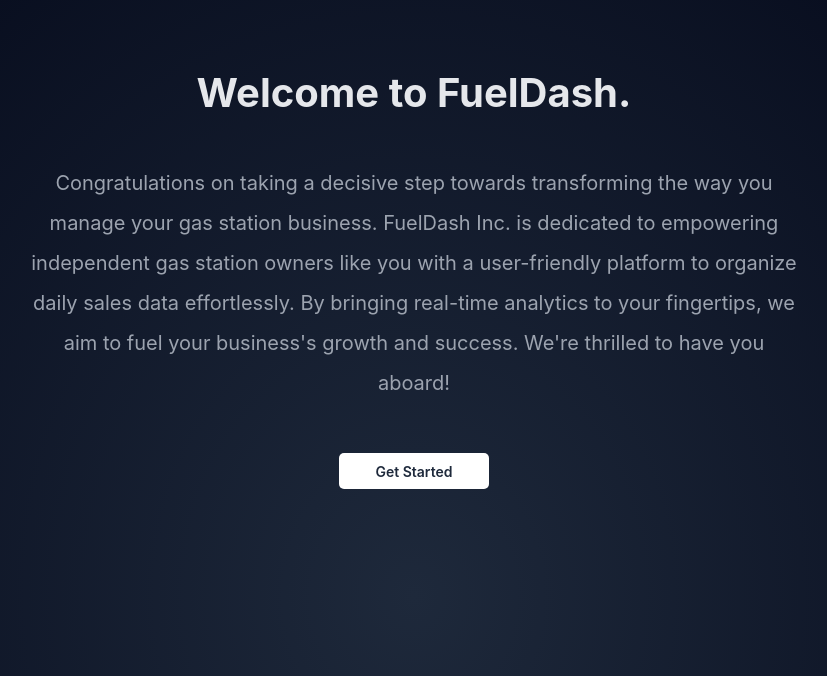
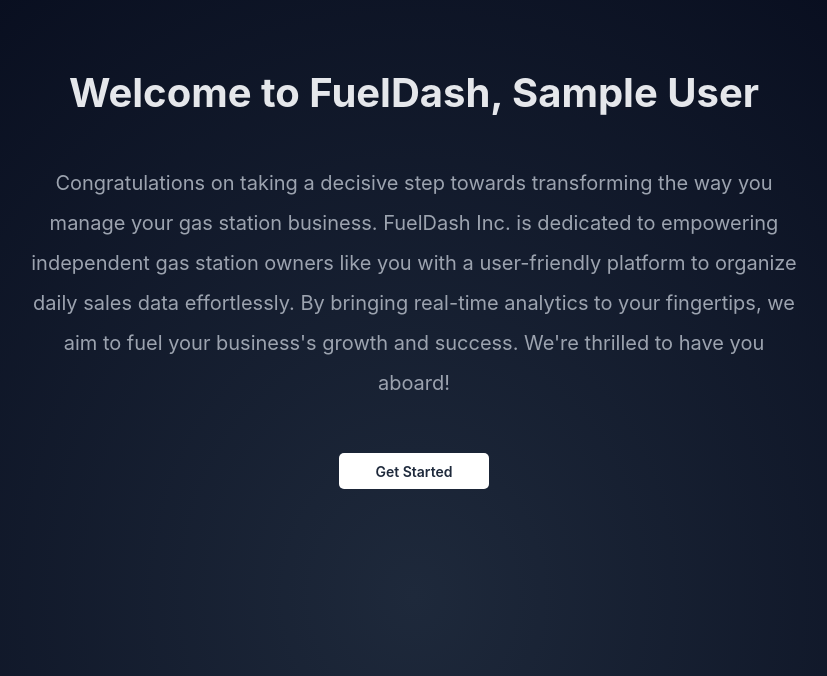
Before and after one commit to asingh714/FuelDash, a React (Vite) app in the folder client/: page /welcome in a window 1280 px wide. Shown: the part 124-800 px from the top of the page, without its empty margins (226-1053 px from the left). Built offline with nearby package versions, Linux system fonts and the light colour scheme; sample sign-in values are in the browser's storage.

Commit message:
added error message for duplicate user

```diff
--- a/client/src/Components/SignUpForm/signupForm.jsx
+++ b/client/src/Components/SignUpForm/signupForm.jsx
@@ -55,6 +55,7 @@ const SignupForm = () => {
           localStorage.setItem("currentUser", JSON.stringify(res.data));
           navigate("/welcome");
         } catch (error) {
+          console.log("err", error);
           setError(error.response.data.msg);
         }
         setLoading(false);
@@ -91,7 +92,7 @@ const SignupForm = () => {
         type="password"
       />
       {passwordError && <p className="error-text">Password is required.</p>}
-
+      {error && <p className="error-text">{error}</p>}
       <span id="terms">
         By clicking the button below, I agree to FuelDash&apos;s{" "}
         <Link className="agreements" to="/terms-of-use" target="_blank">
@@ -109,13 +110,13 @@ const SignupForm = () => {
           ariaLabel="three-dots-loading"
           visible={true}
           wrapperStyle={{
-            "background-color": "black",
+            backgroundColor: "black",
             width: "7.2rem",
             padding: "0.5rem 0rem",
-            "border-radius": "1.5rem",
+            borderRadius: "1.5rem",
             display: "flex",
-            "justify-content": "center",
-            "margin-top": "2.5rem",
+            justifyContent: "center",
+            marginTop: "2.5rem",
           }}
         />
       ) : (
--- a/client/src/Pages/Welcome/Welcome.jsx
+++ b/client/src/Pages/Welcome/Welcome.jsx
@@ -6,10 +6,10 @@ import "./Welcome.scss";
 
 const Welcome = () => {
   const navigate = useNavigate();
+  const currentUser = JSON.parse(localStorage.getItem("currentUser"));
+  const currentUserName = currentUser?.name;
 
   useEffect(() => {
-    const currentUser = JSON.parse(localStorage.getItem("currentUser"));
-
     if (!currentUser) {
       navigate("/login");
     }
@@ -17,7 +17,9 @@ const Welcome = () => {
 
   return (
     <div className="welcome-container">
-      <h1 className="welcome-header fade-in">Welcome to FuelDash.</h1>
+      <h1 className="welcome-header fade-in">
+        Welcome to FuelDash, {currentUserName}
+      </h1>
       <p className="welcome-text">
         Congratulations on taking a decisive step towards transforming the way
         you manage your gas station business. FuelDash Inc. is dedicated to
```
